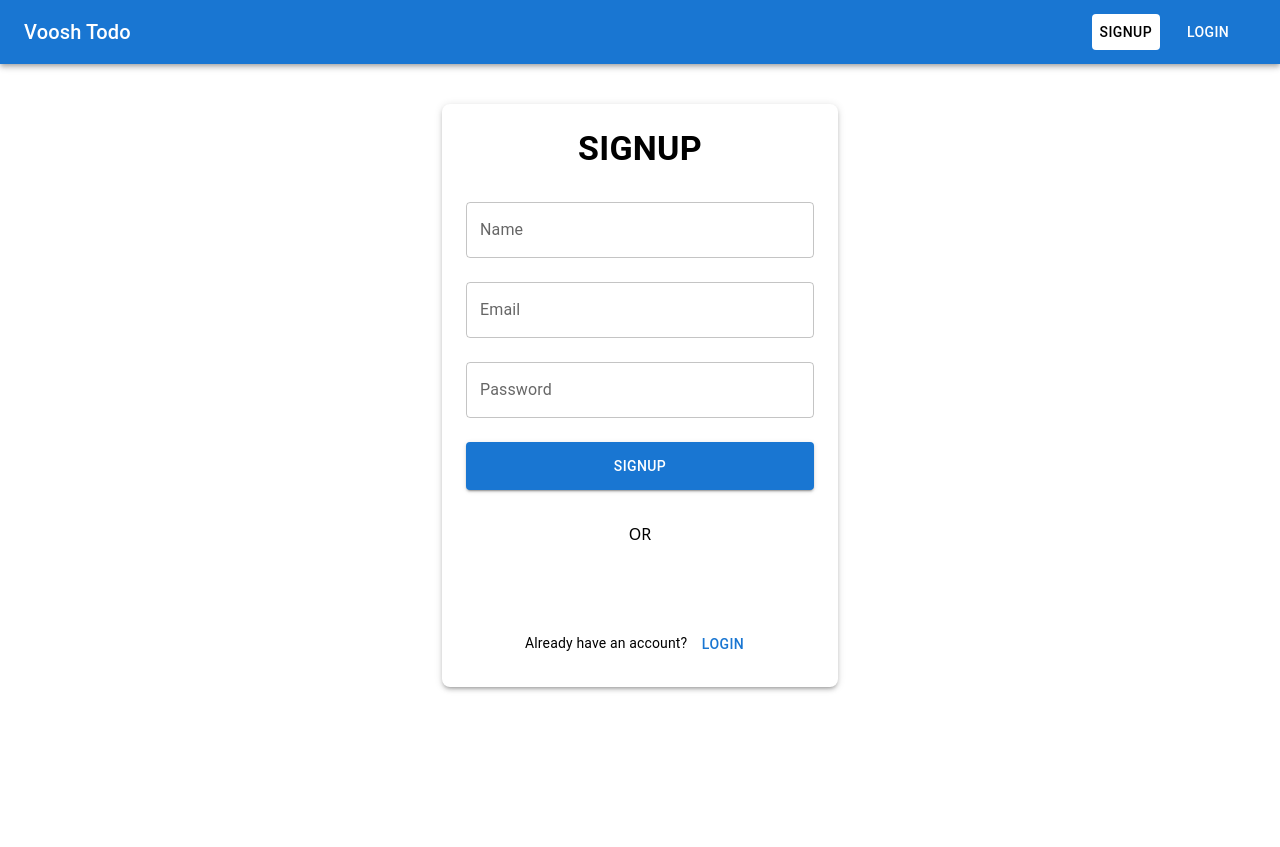
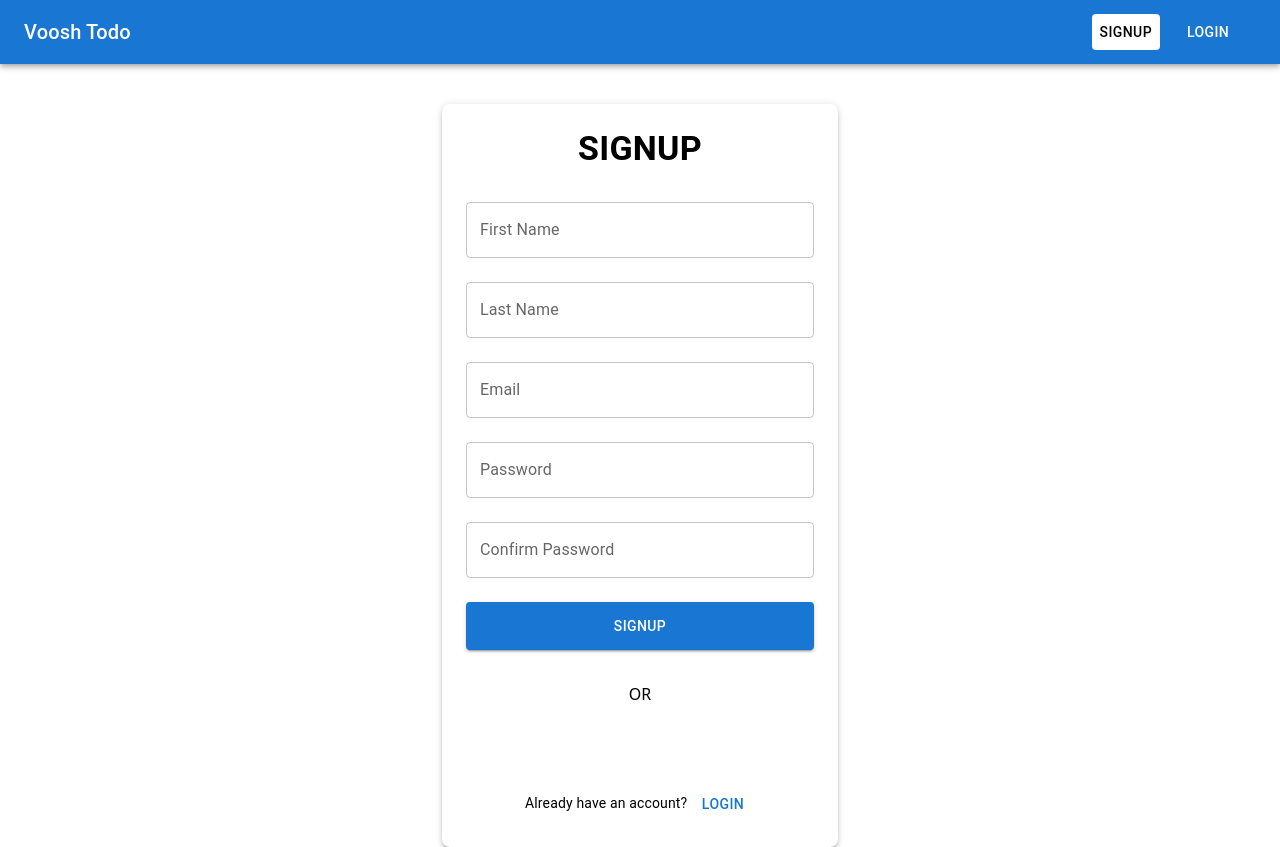
Before and after one commit to srs-sudeep/voosh, a React (Vite) app in the folder todo/: page /signup in a window 1280 px wide. Before the commit the page ends 800 px from the top, so only its background shows below. Built offline with nearby package versions, Linux system fonts and the light colour scheme.

Commit message:
fix:some ui changes

```diff
--- a/todo/src/pages/Signup.jsx
+++ b/todo/src/pages/Signup.jsx
@@ -12,19 +12,21 @@ import 'react-toastify/dist/ReactToastify.css';
 
 const Signup = () => {
   const [gid, setGid] = useState('');
-  const [name,setName]= useState('');
   const [email, setEmail] = useState('');
+  const [name, setName] = useState('');
   const navigate = useNavigate();
   const { login } = useAuth();
   const passwordRegex = /^(?=.*[a-z])(?=.*[A-Z])(?=.*\d)[A-Za-z\d@$!%*?&]{8,}$/; // At least 8 characters, 1 uppercase, 1 lowercase, 1 digit
 
   // Initialize react-hook-form
-  const { register, handleSubmit, formState: { errors } } = useForm();
+  const { register, handleSubmit, formState: { errors }, watch } = useForm();
+
+  const password = watch('password'); // Watch the password field for confirmation check
 
   const onSubmit = async (data) => {
     try {
       const response = await axios.post(`${import.meta.env.VITE_API_URL}/auth/register`, {
-        name: data.name,
+        name: data.firstName + data.lastName,
         email: data.email,
         password: data.password,
       });
@@ -45,7 +47,7 @@ const Signup = () => {
     try {
       const response = await axios.post(`${import.meta.env.VITE_API_URL}/auth/googlesignup`, {
         email: email,
-        name: name,
+        name:name,
         g_id: gid,
       });
       const token = response.data.token;
@@ -80,13 +82,22 @@ const Signup = () => {
 
         <form onSubmit={handleSubmit(onSubmit)}>
           <TextField
-          label="Name"
+            label="First Name"
             variant="outlined"
             fullWidth
             margin="normal"
-          {...register('name', { required: 'Name is required' })}
-          error={!!errors.name}
-          helperText={errors.name ? errors.name.message : ''}
+            {...register('firstName', { required: 'First name is required' })}
+            error={!!errors.firstName}
+            helperText={errors.firstName ? errors.firstName.message : ''}
+          />
+          <TextField
+            label="Last Name"
+            variant="outlined"
+            fullWidth
+            margin="normal"
+            {...register('lastName', { required: 'Last name is required' })}
+            error={!!errors.lastName}
+            helperText={errors.lastName ? errors.lastName.message : ''}
           />
           <TextField
             label="Email"
@@ -120,6 +131,19 @@ const Signup = () => {
             error={!!errors.password}
             helperText={errors.password ? errors.password.message : ''}
           />
+          <TextField
+            label="Confirm Password"
+            variant="outlined"
+            fullWidth
+            margin="normal"
+            type="password"
+            {...register('confirmPassword', {
+              required: 'Confirm password is required',
+              validate: value => value === password || 'Passwords do not match'
+            })}
+            error={!!errors.confirmPassword}
+            helperText={errors.confirmPassword ? errors.confirmPassword.message : ''}
+          />
           <Button
             variant="contained"
             color="primary"
@@ -139,8 +163,8 @@ const Signup = () => {
               onSuccess={(credentialResponse) => {
                 const details = jwtDecode(credentialResponse.credential);
                 setGid(details.sub);
-              setName(details.name);
                 setEmail(details.email);
+                setName(details.name)
                 handleGoogle();
               }}
               onError={() => toast.error('Login Failed')}
--- a/todo/src/pages/Tasks.jsx
+++ b/todo/src/pages/Tasks.jsx
@@ -194,11 +194,25 @@ const Tasks = () => {
 <Dialog open={openAddModal} onClose={() => setOpenAddModal(false)}>
   <DialogTitle>Add Task</DialogTitle>
   <DialogContent>
-            <TextField fullWidth label="Title" value={newTask.title} onChange={(e) => setNewTask({ ...newTask, title: e.target.value })} />
-            <TextField fullWidth multiline label="Description" value={newTask.description} onChange={(e) => setNewTask({ ...newTask, description: e.target.value })} />
+    <TextField
+      fullWidth
+      label="Title"
+      value={newTask.title}
+      onChange={(e) => setNewTask({ ...newTask, title: e.target.value })}
+      sx={{ mb: 2 }} // Add bottom margin for spacing
+    />
+    <TextField
+      fullWidth
+      multiline
+      label="Description"
+      value={newTask.description}
+      onChange={(e) => setNewTask({ ...newTask, description: e.target.value })}
+      sx={{ mb: 2 }} // Add bottom margin for spacing
+      minRows={3} // Minimum number of rows for better visibility
+    />
   </DialogContent>
   <DialogActions>
-            <Button onClick={() => setOpenAddModal(false)}>Cancel</Button>
+    <Button onClick={() => setOpenAddModal(false)} color="secondary">Cancel</Button>
     <Button onClick={handleAddTask} color="primary">Add Task</Button>
   </DialogActions>
 </Dialog>
@@ -208,31 +222,55 @@ const Tasks = () => {
   <Dialog open={openEditModal} onClose={() => setOpenEditModal(false)}>
     <DialogTitle>Edit Task</DialogTitle>
     <DialogContent>
-              <TextField fullWidth label="Title" value={editTask.title} onChange={(e) => setEditTask({ ...editTask, title: e.target.value })} />
-              <TextField fullWidth multiline label="Description" value={editTask.description} onChange={(e) => setEditTask({ ...editTask, description: e.target.value })} />
+      <TextField
+        fullWidth
+        label="Title"
+        value={editTask.title}
+        onChange={(e) => setEditTask({ ...editTask, title: e.target.value })}
+        sx={{ mb: 2 }} // Add bottom margin for spacing
+      />
+      <TextField
+        fullWidth
+        multiline
+        label="Description"
+        value={editTask.description}
+        onChange={(e) => setEditTask({ ...editTask, description: e.target.value })}
+        sx={{ mb: 2 }} // Add bottom margin for spacing
+        minRows={3} // Minimum number of rows for better visibility
+      />
     </DialogContent>
     <DialogActions>
-              <Button onClick={() => setOpenEditModal(false)}>Cancel</Button>
+      <Button onClick={() => setOpenEditModal(false)} color="secondary">Cancel</Button>
       <Button onClick={handleEditTask} color="primary">Save Changes</Button>
     </DialogActions>
   </Dialog>
 )}
 
+
 {/* View Task Details Modal */}
 {selectedTask && (
   <Dialog open={openDetailsModal} onClose={() => setOpenDetailsModal(false)}>
-            <DialogTitle>Task Details</DialogTitle>
+    <DialogTitle sx={{ fontWeight: 'bold' }}>Task Details</DialogTitle>
     <DialogContent>
-              <Typography variant="h6">Title: {selectedTask.title}</Typography>
-              <Typography variant="body1">Description: {selectedTask.description}</Typography>
-              <Typography variant="body1">Status: {selectedTask.status}</Typography>
-              <Typography variant="caption">Created at: {new Date(selectedTask.createdAt).toLocaleString()}</Typography>
+      <Typography variant="h6" gutterBottom >
+        Title: {selectedTask.title.toUpperCase()}
+      </Typography>
+      <Typography variant="body1" gutterBottom>
+        Description: {selectedTask.description}
+      </Typography>
+      <Typography variant="body1" gutterBottom>
+        Status: <strong>{selectedTask.status.toUpperCase()}</strong>
+      </Typography>
+      <Typography variant="caption" color="text.secondary">
+        Created at: {new Date(selectedTask.createdAt).toLocaleString()}
+      </Typography>
     </DialogContent>
     <DialogActions>
-              <Button onClick={() => setOpenDetailsModal(false)}>Close</Button>
+      <Button onClick={() => setOpenDetailsModal(false)} color="primary">Close</Button>
     </DialogActions>
   </Dialog>
 )}
+
 
         {/* Delete Confirmation Dialog */}
         <Dialog open={openDeleteConfirm} onClose={() => setOpenDeleteConfirm(false)}>
```
Lines whose indentation alone changed are shown as unchanged.
